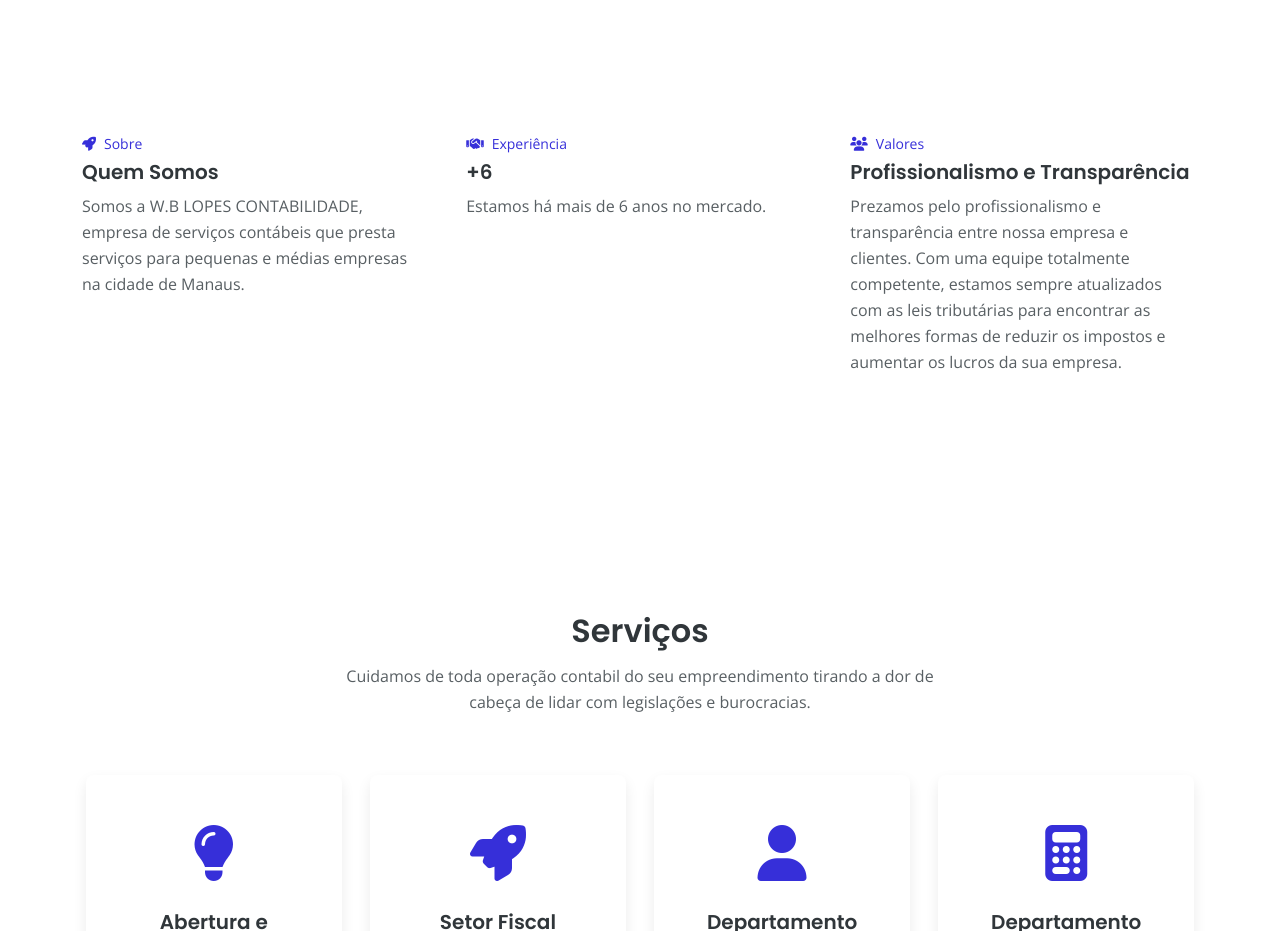
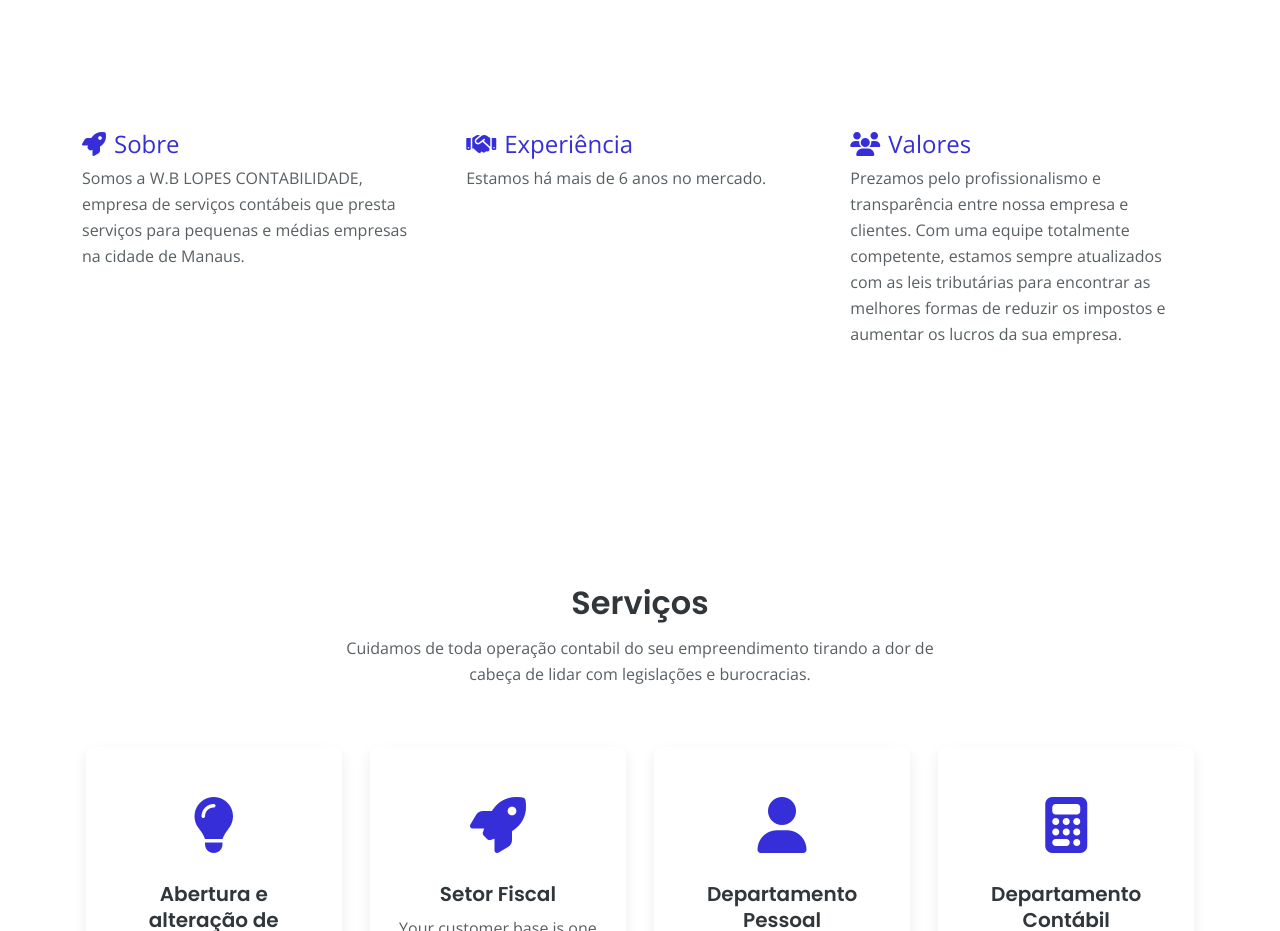
Before and after one commit to mateusarcedev/wblopescontabilidade, a plain HTML site: page index.html in a window 1280 px wide. Shown: the part 1300-2231 px from the top of the page. Drawn offline with nearby package versions, Linux system fonts and the light colour scheme.

Commit message:
Alterar tamanho da fonte

```diff
--- a/css/styles.css
+++ b/css/styles.css
@@ -2025,3 +2025,7 @@
 .LinksNav a {
 	font-size: 24px;
 }
+
+.Detalhes {
+	font-size: 24px;
+}
--- a/index.html
+++ b/index.html
@@ -125,8 +125,7 @@
                     <div class="card">
                         <div class="card-body">
                             <div class="card-title">
-                                <div><span class="fas fa-rocket"></span>Sobre</div>
-                                <h5>Quem Somos</h5>
+                                <div class="Detalhes"><span class="fas fa-rocket"></span>Sobre</div>
                             </div>
                             <p>Somos a W.B LOPES CONTABILIDADE, empresa de serviços contábeis que presta serviços para
                                 pequenas e médias
@@ -139,8 +138,7 @@
                     <div class="card">
                         <div class="card-body">
                             <div class="card-title">
-                                <div><span class="fas fa-handshake"></span>Experiência</div>
-                                <h5>+6</h5>
+                                <div class="Detalhes"><span class="fas fa-handshake"></span>Experiência</div>
                             </div>
                             <p>Estamos há mais de 6 anos no mercado.</p>
                         </div>
@@ -151,8 +149,7 @@
                     <div class="card">
                         <div class="card-body">
                             <div class="card-title">
-                                <div><span class="fas fa-users"></span>Valores</div>
-                                <h5>Profissionalismo e Transparência</h5>
+                                <div class="Detalhes"><span class="fas fa-users"></span>Valores</div>
                             </div>
                             <p>Prezamos pelo profissionalismo e transparência entre nossa empresa e clientes. Com uma
                                 equipe totalmente competente, estamos sempre
```
